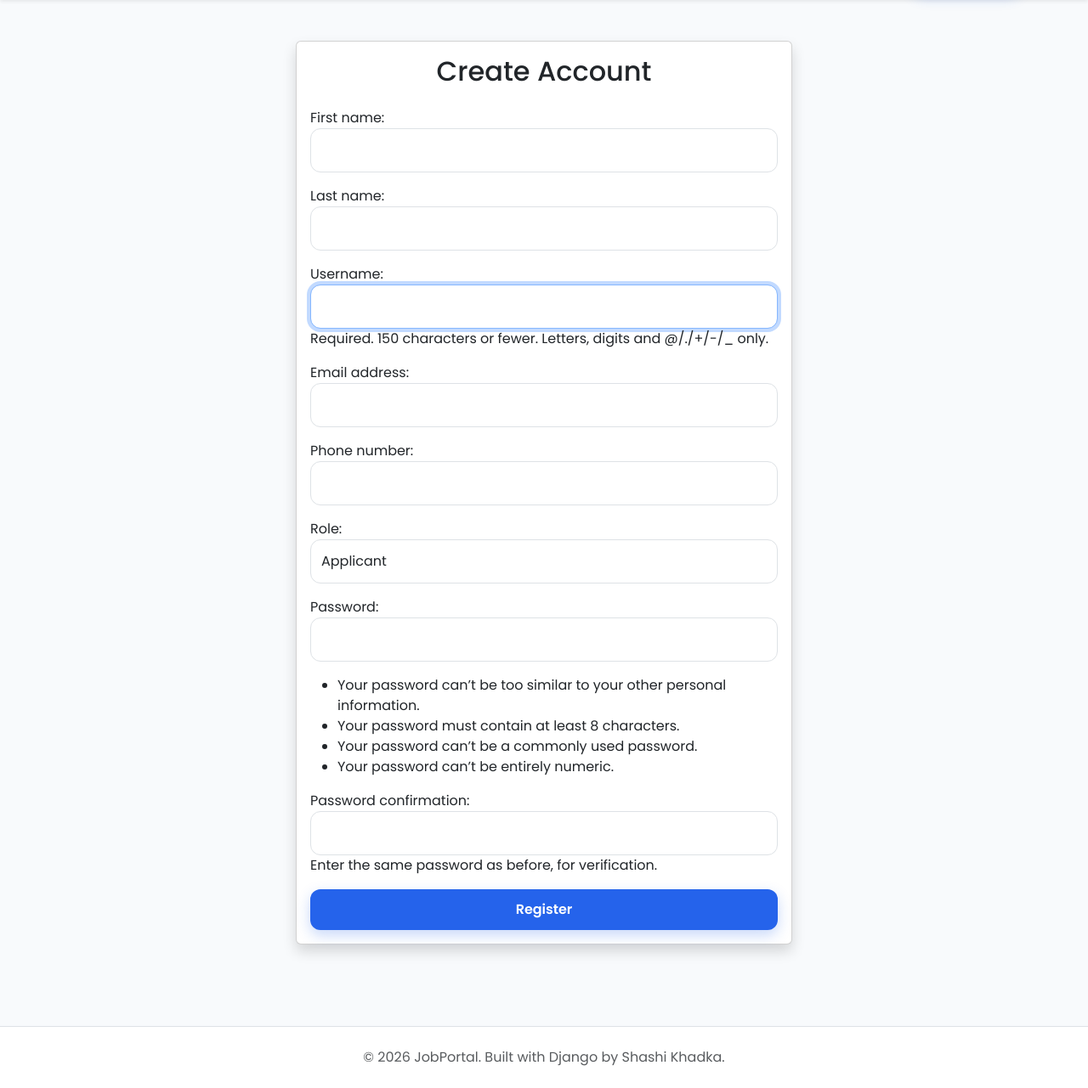
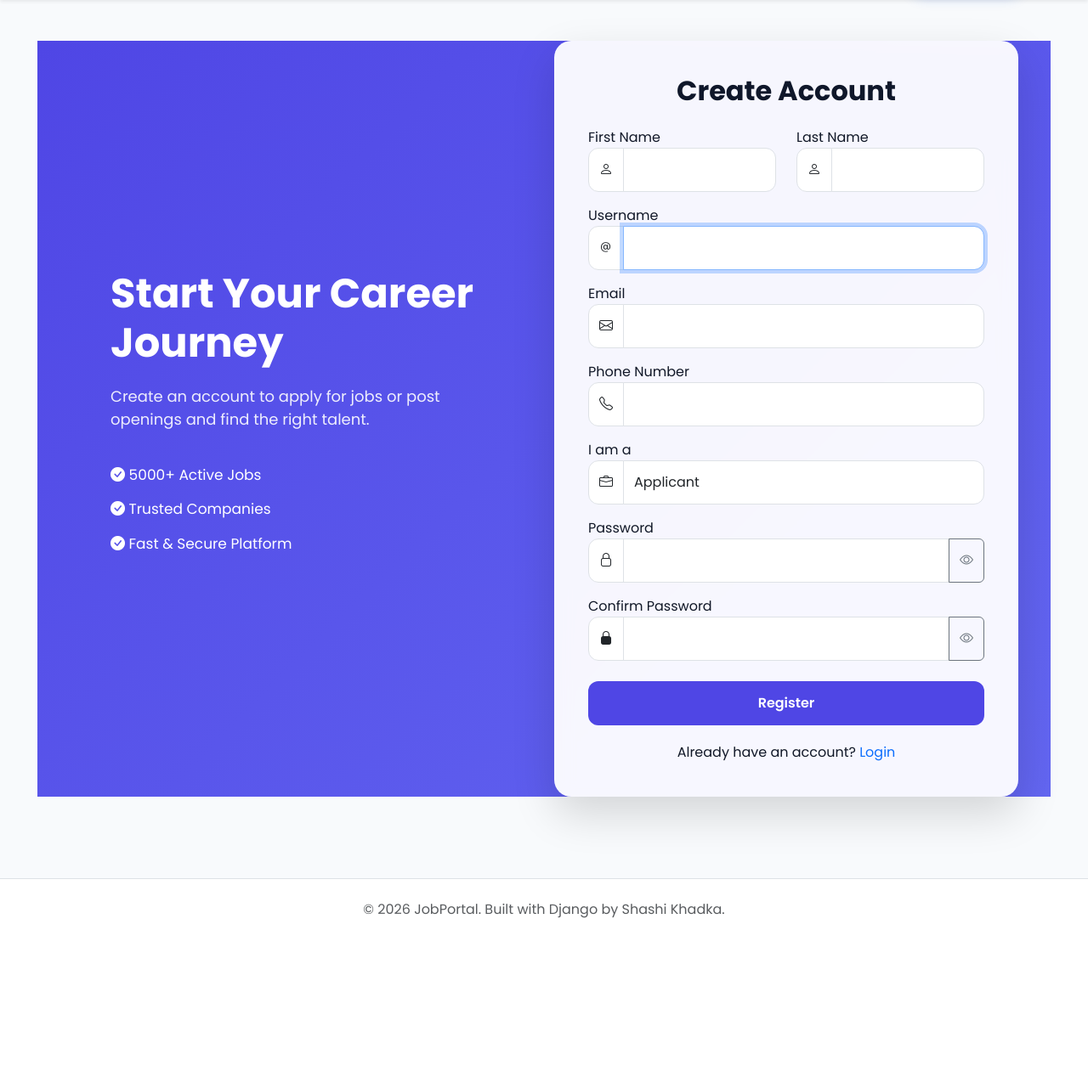
Before and after one commit to khadkashashi/Job-Portal, a Django app: page /register/ in a window 1280 px wide. Shown: the part 66-1347 px from the top of the page at 85% size. After the commit the page ends 1147 px from the top, so only its background shows below. Run offline with Django 5.2, Linux system fonts and the light colour scheme.

Commit message:
fix: register form

```diff
--- a/templates/accounts/register.html
+++ b/templates/accounts/register.html
@@ -4,27 +4,215 @@
 
 {% block content %}
 
-<div class="row justify-content-center">
+<section class="auth-section">
 
-    <div class="col-md-6">
+<div class="container">
 
-        <div class="card shadow">
+<div class="row align-items-center">
 
-            <div class="card-body">
+<div class="col-lg-6 auth-left">
 
-                <h2 class="text-center mb-4">
+<h1>Start Your Career Journey</h1>
+
+<p>
+Create an account to apply for jobs or post openings and find the right talent.
+</p>
+
+<ul class="auth-features p-0">
+
+<li><i class="bi bi-check-circle-fill"></i> 5000+ Active Jobs</li>
+
+<li><i class="bi bi-check-circle-fill"></i> Trusted Companies</li>
+
+<li><i class="bi bi-check-circle-fill"></i> Fast & Secure Platform</li>
+
+</ul>
+
+</div>
+
+<div class="col-lg-6">
+
+<div class="auth-card">
+
+<h2 class="auth-title mb-4 text-center">
+
 Create Account
+
 </h2>
 
 <form method="POST">
 
 {% csrf_token %}
 
-                    {{ form.as_p }}
+<div class="row">
 
-                    <button class="btn btn-primary w-100">
+<div class="col-md-6 mb-3">
+
+<label>First Name</label>
+
+<div class="input-group">
+
+<span class="input-group-text">
+<i class="bi bi-person"></i>
+</span>
+
+{{ form.first_name }}
+
+</div>
+
+</div>
+
+<div class="col-md-6 mb-3">
+
+<label>Last Name</label>
+
+<div class="input-group">
+
+<span class="input-group-text">
+<i class="bi bi-person"></i>
+</span>
+
+{{ form.last_name }}
+
+</div>
+
+</div>
+
+</div>
+
+<div class="mb-3">
+
+<label>Username</label>
+
+<div class="input-group">
+
+<span class="input-group-text">
+<i class="bi bi-at"></i>
+</span>
+
+{{ form.username }}
+
+</div>
+
+</div>
+
+<div class="mb-3">
+
+<label>Email</label>
+
+<div class="input-group">
+
+<span class="input-group-text">
+<i class="bi bi-envelope"></i>
+</span>
+
+{{ form.email }}
+
+</div>
+
+</div>
+
+<div class="mb-3">
+
+<label>Phone Number</label>
+
+<div class="input-group">
+
+<span class="input-group-text">
+<i class="bi bi-telephone"></i>
+</span>
+
+{{ form.phone_number }}
+
+</div>
+
+</div>
+
+<div class="mb-3">
+
+<label>I am a</label>
+
+<div class="input-group">
+
+<span class="input-group-text">
+<i class="bi bi-briefcase"></i>
+</span>
+
+{{ form.role }}
+
+</div>
+
+</div>
+
+<div class="mb-3">
+
+<label>Password</label>
+
+<div class="input-group">
+
+<span class="input-group-text">
+<i class="bi bi-lock"></i>
+</span>
+
+{{ form.password1 }}
+
+<button
+class="btn btn-outline-secondary"
+type="button"
+id="togglePassword1">
+
+<i class="bi bi-eye"></i>
+
+</button>
+
+</div>
+
+</div>
+
+<div class="mb-4">
+
+<label>Confirm Password</label>
+
+<div class="input-group">
+
+<span class="input-group-text">
+<i class="bi bi-lock-fill"></i>
+</span>
+
+{{ form.password2 }}
+
+<button
+class="btn btn-outline-secondary"
+type="button"
+id="togglePassword2">
+
+<i class="bi bi-eye"></i>
+
+</button>
+
+</div>
+
+</div>
+
+<button
+type="submit"
+class="btn-primary-custom">
+
 Register
+
 </button>
+
+<div class="auth-footer">
+
+Already have an account?
+
+<a href="{% url 'login' %}">
+
+Login
+
+</a>
+
+</div>
 
 </form>
 
@@ -36,4 +224,28 @@
 
 </div>
 
+</section>
+
+<script>
+
+function setupToggle(buttonId, inputId) {
+    const toggle = document.getElementById(buttonId);
+    const input = document.getElementById(inputId);
+
+    toggle.addEventListener("click", function () {
+        if (input.type === "password") {
+            input.type = "text";
+            this.innerHTML = '<i class="bi bi-eye-slash"></i>';
+        } else {
+            input.type = "password";
+            this.innerHTML = '<i class="bi bi-eye"></i>';
+        }
+    });
+}
+
+setupToggle("togglePassword1", "id_password1");
+setupToggle("togglePassword2", "id_password2");
+
+</script>
+
 {% endblock %}
```
Also changed, not shown: db.sqlite3. Lines whose indentation alone changed are shown as unchanged.
